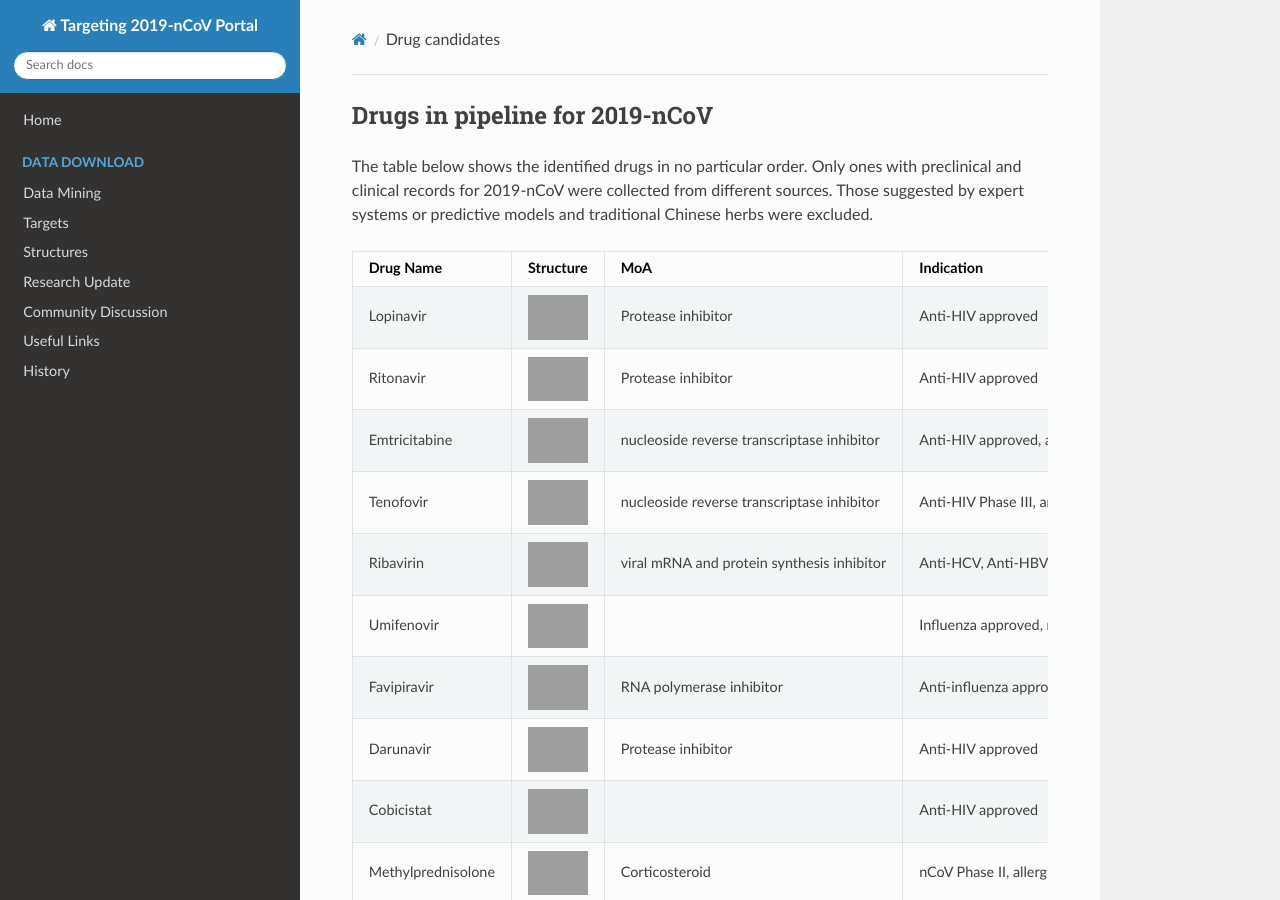
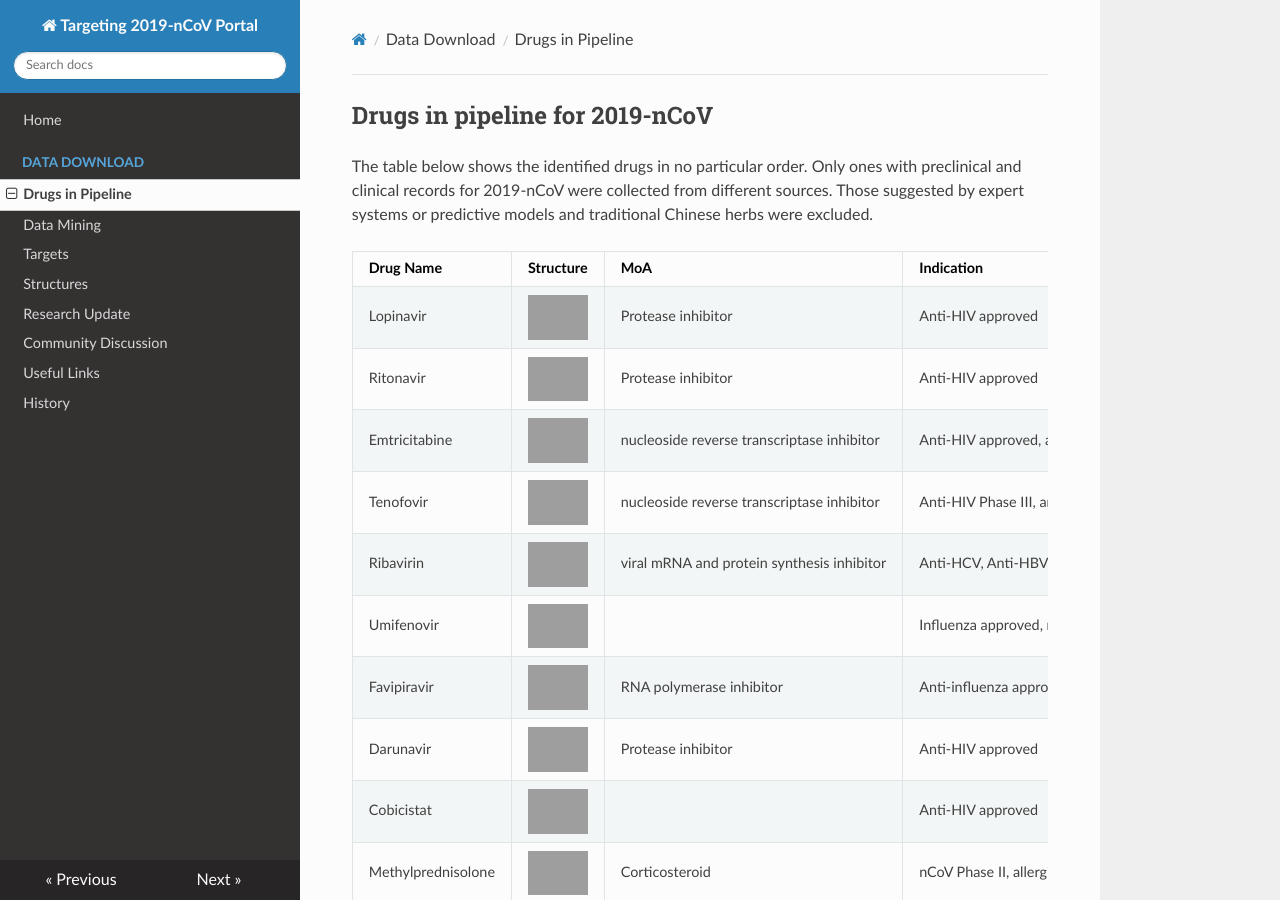
Before and after one commit to GHDDI-AILab/Targeting2019-nCoV, an MkDocs documentation site: the page built from docs/drug_candidates.md, in a window 1280 px wide and 900 px high, cut to the strip 0-900 px from the top of the window. Built offline with MkDocs 1.6.1, drawn with Linux system fonts in a browser that asks for light colours; nearby versions of some CDN libraries; grey boxes are pictures that could not be loaded.

Commit message:
Update mkdocs.yml

```diff
--- a/mkdocs.yml
+++ b/mkdocs.yml
@@ -11,7 +11,7 @@ extra_javascript:
 nav:
     - Home: index.md
     - Data Download:
-      #- Drugs and Candidates: drug_candidates.md
+      - Drugs in Pipeline: drug_candidates.md
       - Data Mining: CoV_Experiment_Data.md
       - Targets: nCov_Targets.md
       - Structures: nCov_Structures.md
```
